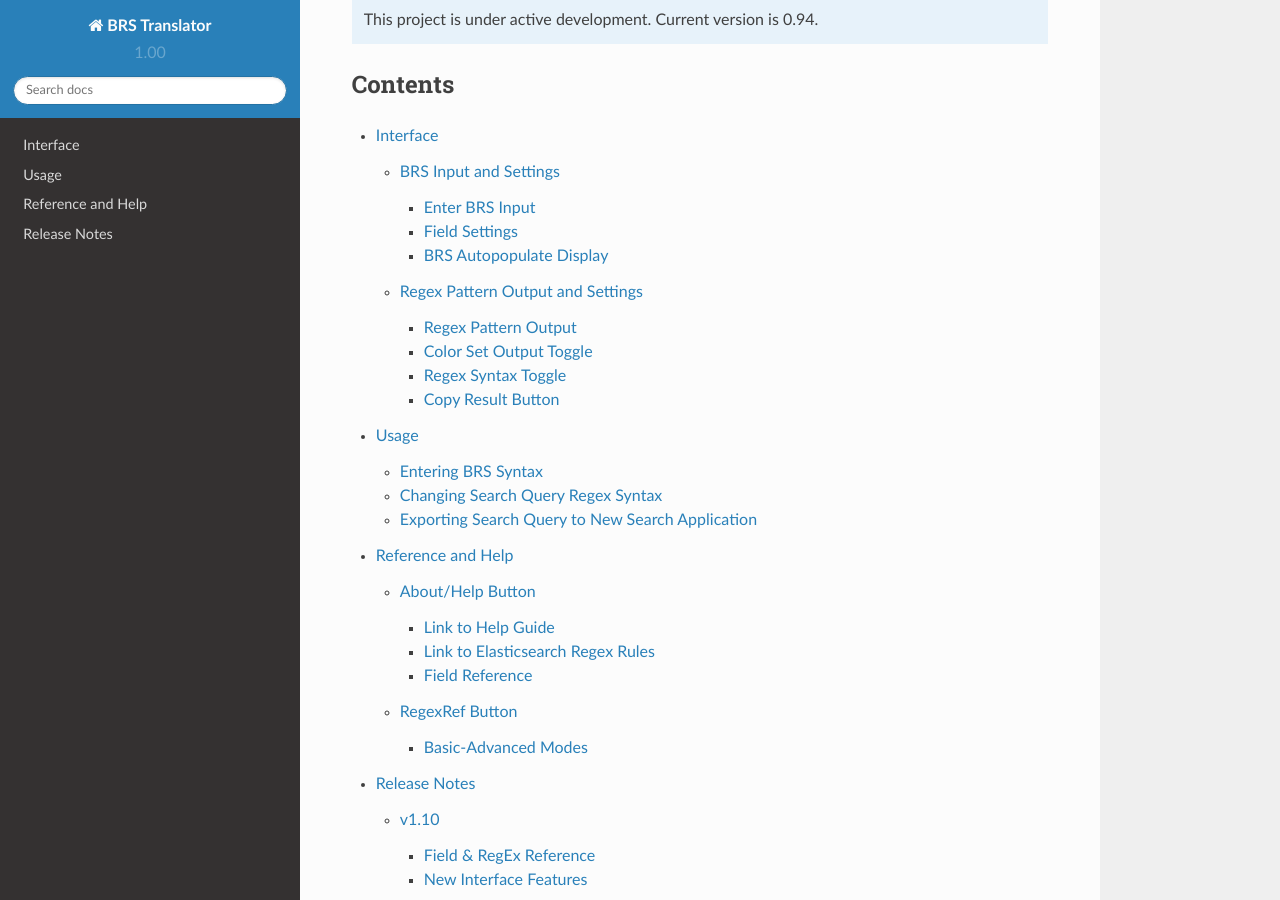
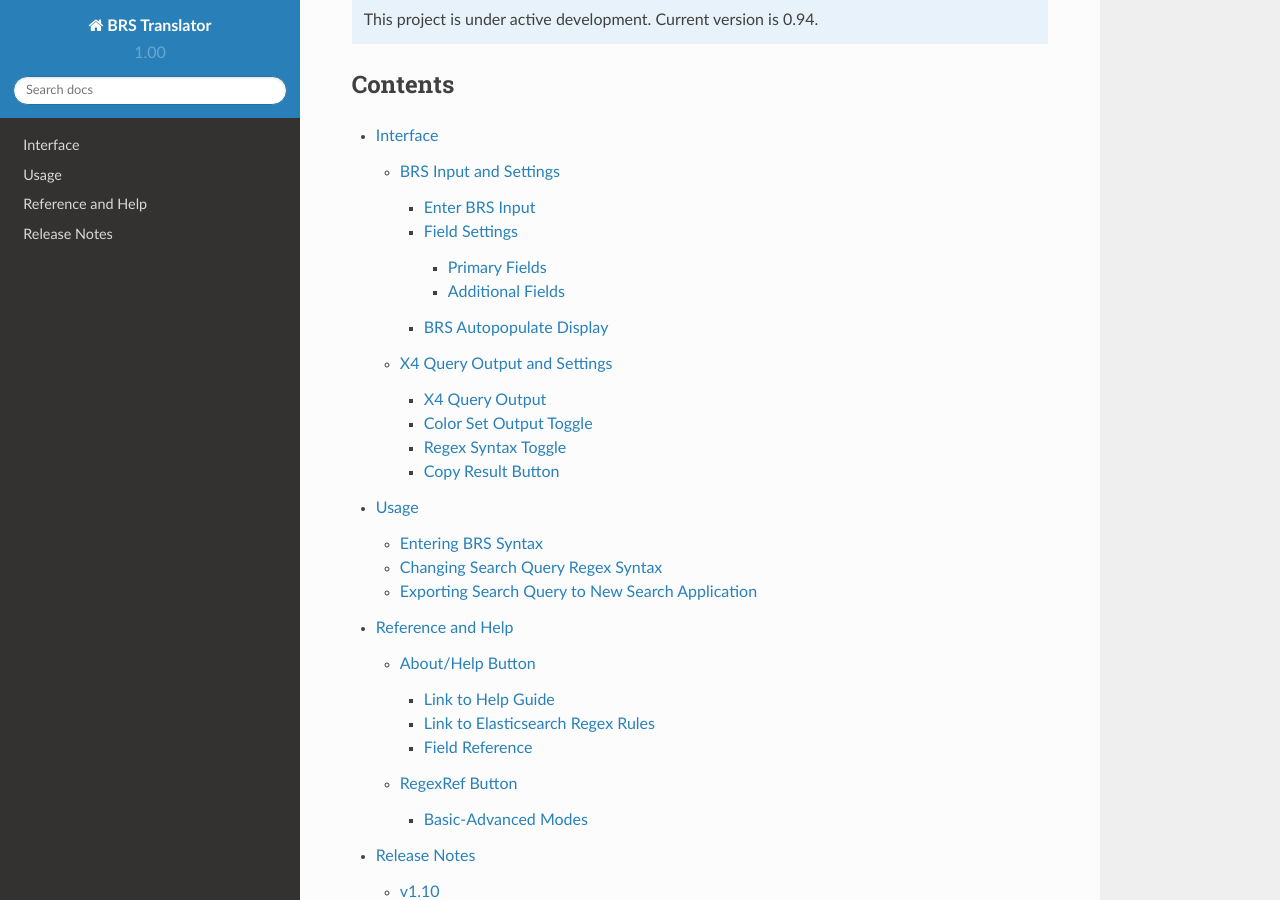
Before and after one commit to Ayjent/BRS-Translator, a Sphinx documentation site: the page built from docs/source/index.rst, in a window 1280 px wide and 900 px high, scrolled down 761 px. Built offline with Sphinx 7.4.7 and the Read the Docs theme 2.0.0, drawn with Linux system fonts in a browser that asks for light colours; some of the changed lines change nothing that is shown.

Commit message:
Update interface.rst

```diff
--- a/docs/source/interface.rst
+++ b/docs/source/interface.rst
@@ -37,9 +37,16 @@
 
 .. image:: ../_static/BRS-FieldSetSection.png
 
-Users can easily configure the appropriate BRS search query using the buttons to activate the desired fields.  The default setting is to find BRS pattern matching using the Term Field's Basic Index and Translation Index [bi,ti] and all live marks with the "not dead[ld]" button set to active; however, users can configure the query to any active set the interface allows.
+Users can easily configure the appropriate BRS search query using the buttons to activate the desired fields using a Primary Field and optional Additional Field(s).  The Enter BRS Input section is what the Primary Field defines and the user may select only one Primary Field  The default setting is to find BRS pattern matching using the Term Field's Basic Index and Translation Index [bi,ti].  However, the user may click on the **Advanced Field Search** checkbox to display additional options for the Primary Field.  Selecting one of the Advanced Field Search options will automatically deselect the default option.   The default Additional Fiels is set to all live marks with the "Live/Dead" Field on the operator "AND" and the "live[ld]" button set to active; however, users can configure the query to any active set the interface allows.  Active Fields are indicated by the light blue background around the selection and a blue Field button.
 
-**Term Field** - This field button will deselect the "[ds]" button automatically if it is selected.
+.. note::
+
+All of the text input Fields will automatically handle complex search statements with parentheses, quotes, operators and wildcards.  Outer parentheses are not needed for a combination statement and will be automatically indicated by the display in the input once the input contains a space between two sets of consecutive characters.
+
+Primary Fields
+""""""""""""""
+
+**Term Field** - This field button will deselect any other Primary Field automatically if it is selected.
 Only one Term Field index may be selected at a time, and the selection will automatically update the BRS Autopopulate Display and the Regex Pattern Output according to the selection.
 
 .. image:: ../_static/BRS-TermFieldSection.png
@@ -60,7 +67,7 @@
 
  **[pi]** - Pseudo Mark Index
 
-**Disclaimer Field** - This field button will deselect the "Term Field" automatically when activated, and activating the "Term Field" will automatically deselect the disclaimer field.  The disclaimer field/index [ds] does not use pattern matching in BRS and utilizes quotes, so you should input the quotes in the BRS Input around the term(s) you wish to query in your Regex Pattern.
+**Disclaimer [ds] Field** - This field button will deselect any other Primary Field selected automatically when activated, and activating any other Primary Field will automatically deselect the disclaimer field.  The disclaimer field/index [ds] does not use pattern matching in BRS, but can use wildcards *, ? and $ and can utilize quotes, so you should input the quotes in the BRS Input if you wish to query multiple terms separated by space in your Regex Pattern.
 
 .. image:: ../_static/BRS-DSSection.png
 
@@ -68,20 +75,57 @@
 
 .. image:: ../_static/BRS-DSField.gif
 
-**Live Dead Field** - This field is displayed as a "not dead[ld]" button.  This setting is default selected.  When selected the query will retrieve only live results.  When it is not selected it will return both live and dead results.
+**Design Code [dc] Field** - This field button will deselect any other Primary Field selected automatically when activated, and activating any other Primary Field will automatically deselect the design code field.  The Design Code [dc] Field does not use pattern matching in BRS, but can use wildcards *, ? and $.
 
-.. image:: ../_static/BRS-LiveDeadFieldSection.png
+.. image:: ../_static/BRS-DSSection.png
 
-**Class Field** - This field will expand when selected and display a Class Input where the user can specificy the particular class number(s) and/or letter(s) they wish to search and the specific Class Field Index.
+**G/S [gs] Field** - This goods/services field button will deselect any other Primary Field selected automatically when activated, and activating any other Primary Field will automatically deselect the goods/services field.  The goods/services [gs] field does not use pattern matching in BRS, but can use wildcards *, ? and $ and can utilize quotes, so you should input the quotes in the BRS Input if you wish to query multiple terms separated by space in your Regex Pattern.
+
+.. image:: ../_static/BRS-DSSection.png
+
+.. note::
+
+There is an Additional Field selection that you can use to limit a primary field that has its own input in the AdditionaL Field section of the Interface.
+
+**Status Field** - This Status Field button will deselect any other Primary Field selected automatically when activated, and activating any other Primary Field will automatically deselect the Status Field.  The Status Field indices do not use pattern matching in BRS, but can use wildcards *, ? and $ and can utilize quotes, so you should input the quotes in the BRS Input if you wish to query multiple terms separated by space in your Regex Pattern.
+
+.. image:: ../_static/BRS-DSSection.png
+
+The following indices are available:
+
+ **[sn]** - Serial Number Index (8 digits)
+
+ **[rn]** - Registration Number Index (7 digits)
+
+ **[rg]** - Register Index (one of 4 values - "Principal", "Principal-2(f)", "Principal-2(f)-in part", and "Supplemental")
+
+**Filer Field** - This Filer Field button will deselect any other Primary Field selected automatically when activated, and activating any other Primary Field will automatically deselect the Filer Field.  The Filer Field indices do not use pattern matching in BRS, but can use wildcards *, ? and $ and can utilize quotes, so you should input the quotes in the BRS Input if you wish to query multiple terms separated by space in your Regex Pattern.
+
+.. image:: ../_static/BRS-DSSection.png
+
+The following indices are available:
+
+ **[on]** - Owner Name Index
+
+ **[ow]** - Owner Name and Address Index
+
+ **[at]** - Attorney of Record Index
+
+Additional Fields
+"""""""""""""""""
+
+All Additional Fields contain an Operator drop-down selection next to the Field button, which is default "AND", but can be changed to "OR" or "NOT" depending on the user's preference.  Both the BRS Autopopulate Display and Regex X4 Query output will change based on the selected operator.
+
+**Class Field** - This field provides a Class Input where the user can specificy the particular class number(s) and/or letter(s) they wish to search and the specific Class Field Index.
 
 .. image:: ../_static/BRS-ClassFieldSection.png
 
 Uppercase or lowercase may be used for non-digit classes.
 
- **Class Input** - This will not create any output in either the BRS Autopopulate Display or the Regex Patter Output until there is some value in the input field.
+ **Class Input** - This will not create any output in either the BRS Autopopulate Display or the Regex Patter Output until there is some value in the input field.  Outer parentheses are not needed for a combination statement and will be automatically indicated by the display in the input once the input contains a space between two sets of consecutive characters.
 
-.. warning::
- The user should not add parentheses or operators and should enter the particular class or classes separated by a space (if there is more than one).  BRS Translator will automatically handle creating the appropriate grouping and syntax from this input.
+.. note::
+ The user may add parentheses or operators in the input for multiple classes.  BRS Translator will automatically handle creating the appropriate grouping and syntax from this input.
 
 The following indices may be chosen:
 
@@ -99,23 +143,35 @@
 
 This will not prevent the user from entering invalid Class Input and the BRS Autopopulate Display and Regex Pattern Output from updating.
 
+**Live Dead Field** - This field is has two options following the operator: **live[ld]** and **dead[ld]**.  This setting is default selected to "AND live[ld]" (i.e., will retrieve only live results).
+
+.. image:: ../_static/BRS-LiveDeadFieldSection.png
+
+**G/S Field** - This field provides a G/S Input where the user can specify particular good(s) and/or service(s).  When selected the query will retrieve only live results.  When it is not selected it will return both live and dead results.
+
+ **G/S Input** - This will not create any output in either the BRS Autopopulate Display or the Regex Patter Output until there is some value in the input field.
+
+.. note::
+ The user may add wildcards and quotes in the input and may also add parentheses and operators for multiple goods/services.  BRS Translator will automatically handle creating the appropriate grouping and syntax from this input.  Outer parentheses are not needed for a combination statement and will be automatically indicated by the display in the input once the input contains a space between two sets of consecutive characters.
+
+
 BRS Autopopulate Display
 ^^^^^^^^^^^^^^^^^^^^^^^^
 .. image:: ../_static/BRS-AutopopSection.png
 
-Next to the BRS Input box you will see the selected fields in the BRS Input and Settings section autopopulate the BRS syntax so that the user does not have to type it into the Input box.  This autopopulated text completes the BRS query that is translated in the Regex Pattern Settings and Output Section.  This autopopulated text will change as soon as the user changes the settings but changing the selected settings does not reset the input as shown:
+Next to the BRS Input box you will see the selected fields in the BRS Input and Settings section autopopulate the BRS syntax so that the user does not have to type it into the Input box.  This autopopulated text has a light blue highlight corresponding to the selected fields and completes the BRS query that is translated in the X4 Query Settings and Output Section.  This autopopulated text will change as soon as the user changes the settings but changing the selected settings does not reset the input as shown:
 
 .. image:: ../_static/BRSAutopop.gif
 
-Regex Pattern Output and Settings
+X4 Query Output and Settings
 ---------------------------------
 .. image:: ../_static/BRS-RegexPatSection.png
 
-Regex Pattern Output
+X4 Query Output
 ^^^^^^^^^^^^^^^^^^^^
 .. image:: ../_static/BRS-RegexPatOutputSection.png
 
-The Regex Pattern Output is the main Output display for the BRS Translator application and the exact syntax that can be copied into the new Search application.
+The X4 Query Output is the main Output display for the BRS Translator application and the exact syntax that can be copied into the new X4 application.  This output automatically assesses the BRS input and determines the appropriate way to handle the translation and whether to apply RegEx.  The application is set to apply RegEx to any BRS search statement that contains pattern matching or wildcards.
 
 .. note::
 
@@ -123,7 +179,7 @@
 
 .. warning::
 
- The BRS Translator does not provide errors if the Regex Pattern Output is problematic or not appropriate for the new Search application.
+ The BRS Translator does not provide errors if the X4 Query Output is problematic or not appropriate for the new X4 application.
 
 Color Set Output Toggle
 ^^^^^^^^^^^^^^^^^^^^^^^
```
